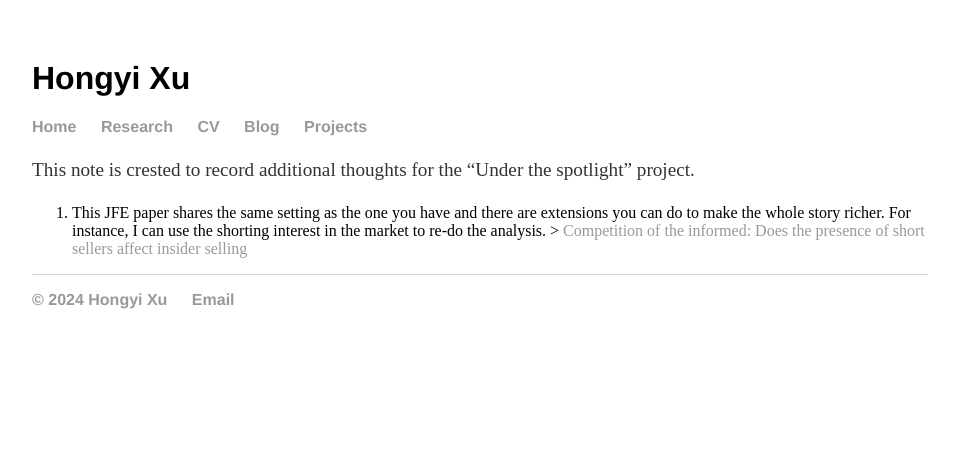
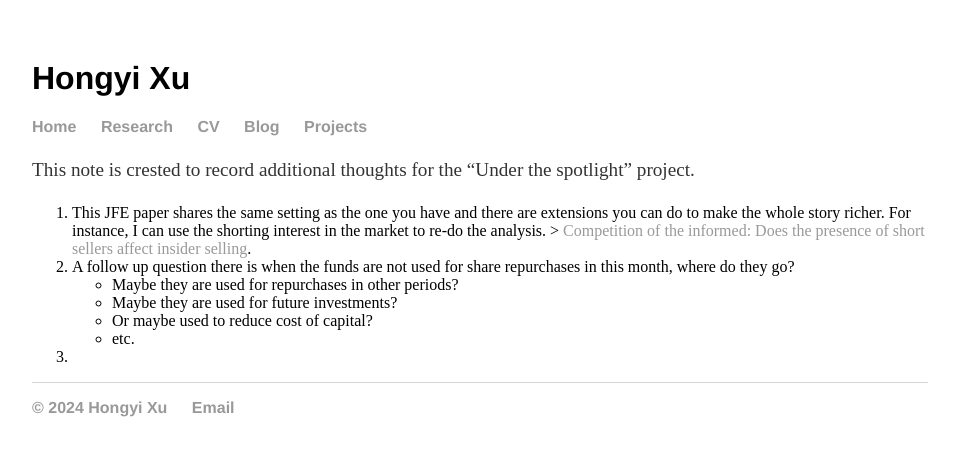
Before and after one commit to hongyileoxu/hongyileoxu.github.io, a Jekyll site: the page built from research/RepurchaseProject/future_notes.md, in a window 1280 px wide. Shown: the top 456 px of the page, without its empty margins (160-1116 px from the left). Built offline with Jekyll 4.4.1, drawn with Linux system fonts in a browser that asks for light colours; our own code applies the rules of GitHub Pages for plain Markdown files.

Commit message:
Update future_notes.md

```diff
--- a/research/RepurchaseProject/future_notes.md
+++ b/research/RepurchaseProject/future_notes.md
@@ -1,3 +1,9 @@
 This note is crested to record additional thoughts for the "Under the spotlight" project.
 
-1.	This JFE paper shares the same setting as the one you have and there are extensions you can do to make the whole story richer. For instance, I can use the shorting interest in the market to re-do the analysis. > [Competition of the informed: Does the presence of short sellers affect insider selling](https://www.sciencedirect.com/science/article/pii/S0304405X15001439)
+1.	This JFE paper shares the same setting as the one you have and there are extensions you can do to make the whole story richer. For instance, I can use the shorting interest in the market to re-do the analysis. > [Competition of the informed: Does the presence of short sellers affect insider selling](https://www.sciencedirect.com/science/article/pii/S0304405X15001439).
+2.	A follow up question there is when the funds are not used for share repurchases in this month, where do they go?
+	-	Maybe they are used for repurchases in other periods?
+	-	Maybe they are used for future investments?
+	-	Or maybe used to reduce cost of capital?
+	-	etc.
+3.
```
